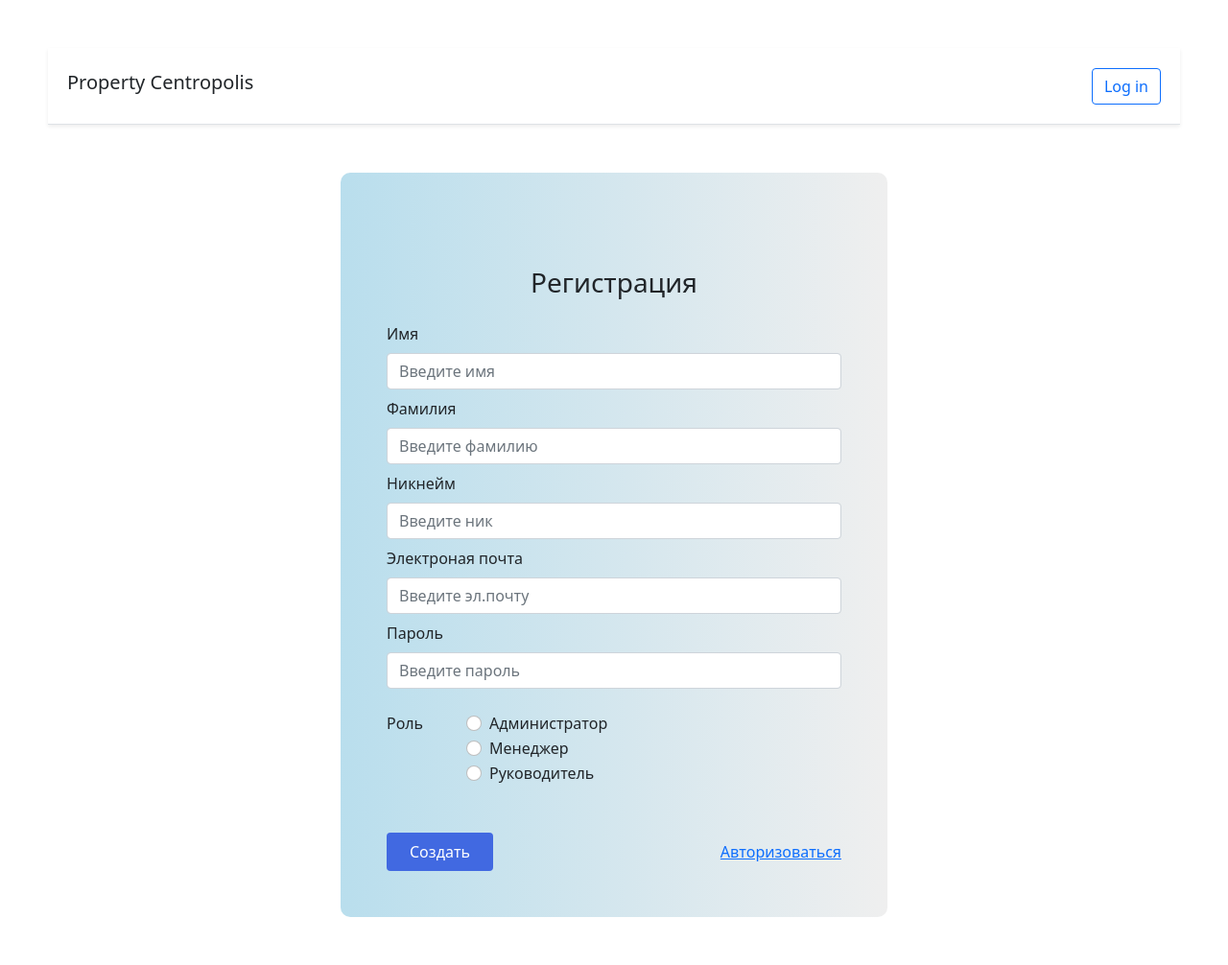
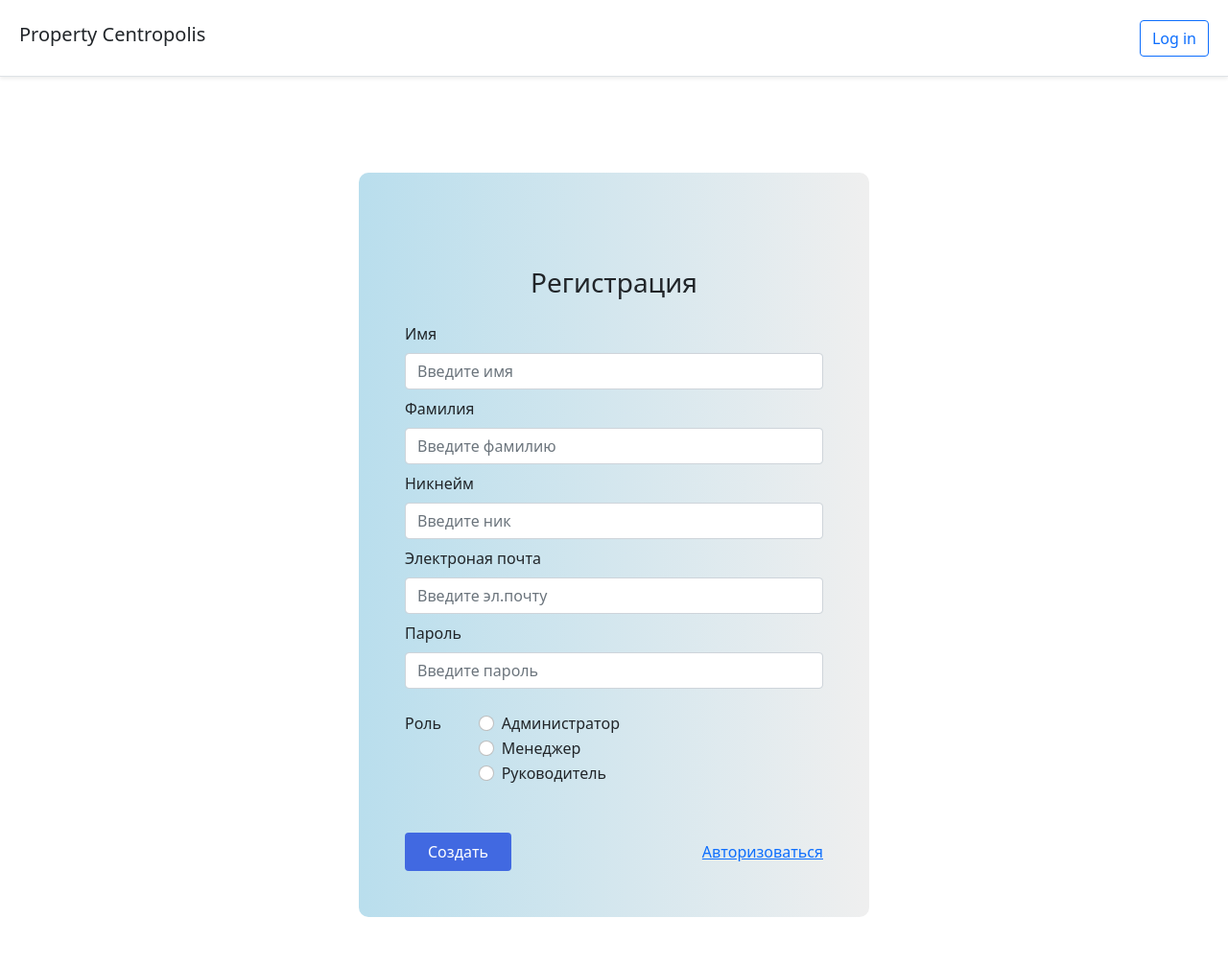
Before and after one commit to KhmaraYevheniia/theProperty, a Django app: page /registration in a window 1280 px wide. Shown: the whole page at 96% size. Run offline with Django 3.2, Linux system fonts and the light colour scheme; some libraries are stand-ins or nearby versions.

Commit message:
fix code

```diff
--- a/rega/static/css/rega.css
+++ b/rega/static/css/rega.css
@@ -1,4 +1,4 @@
-body {
+.container{
     padding: 50px;
 }
 
```
